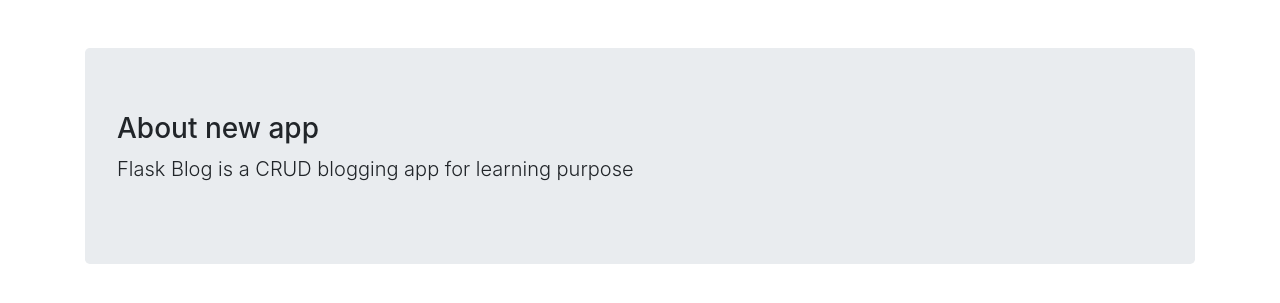
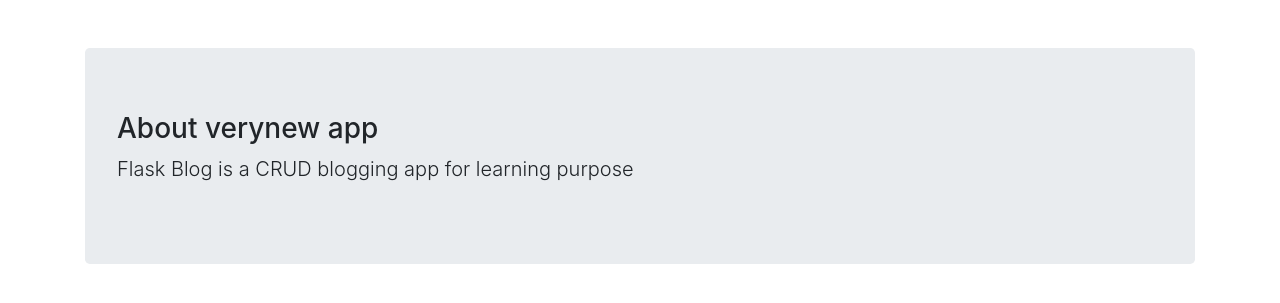
Before and after one commit to deepakkumarjha1111/current, a Flask app: page /about in a window 1280 px wide. Shown: the part 56-359 px from the top of the page. Run offline with Flask 2, Linux system fonts and the light colour scheme; some libraries are stand-ins or nearby versions.

Commit message:
verynew app

```diff
--- a/flaskblog/templates/about.html
+++ b/flaskblog/templates/about.html
@@ -1,7 +1,7 @@
 {% extends 'layout.html' %}
 {% block content %}
 <div class="jumbotron">
-    <h3>About new app</h3>
+    <h3>About verynew app</h3>
     <p class="lead">Flask Blog is a CRUD blogging app for learning purpose</p>
 </div>
 
```
